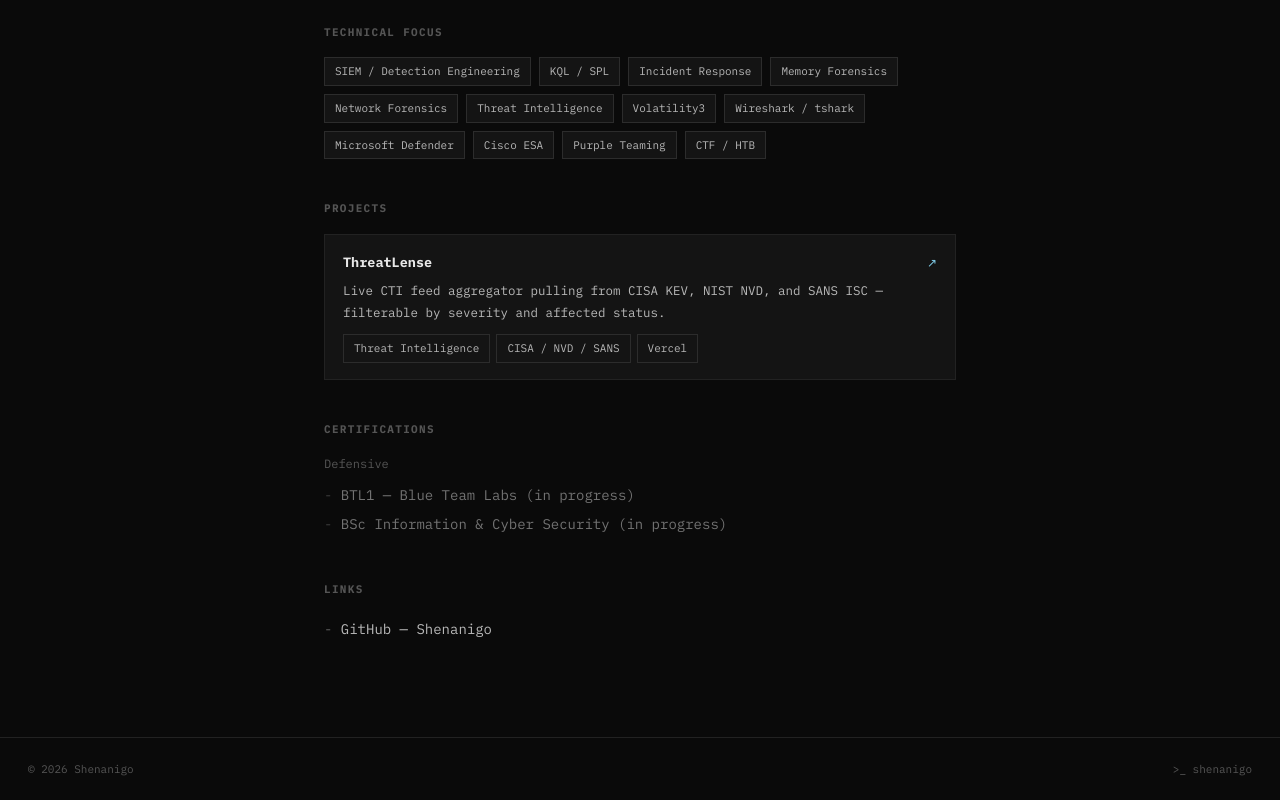
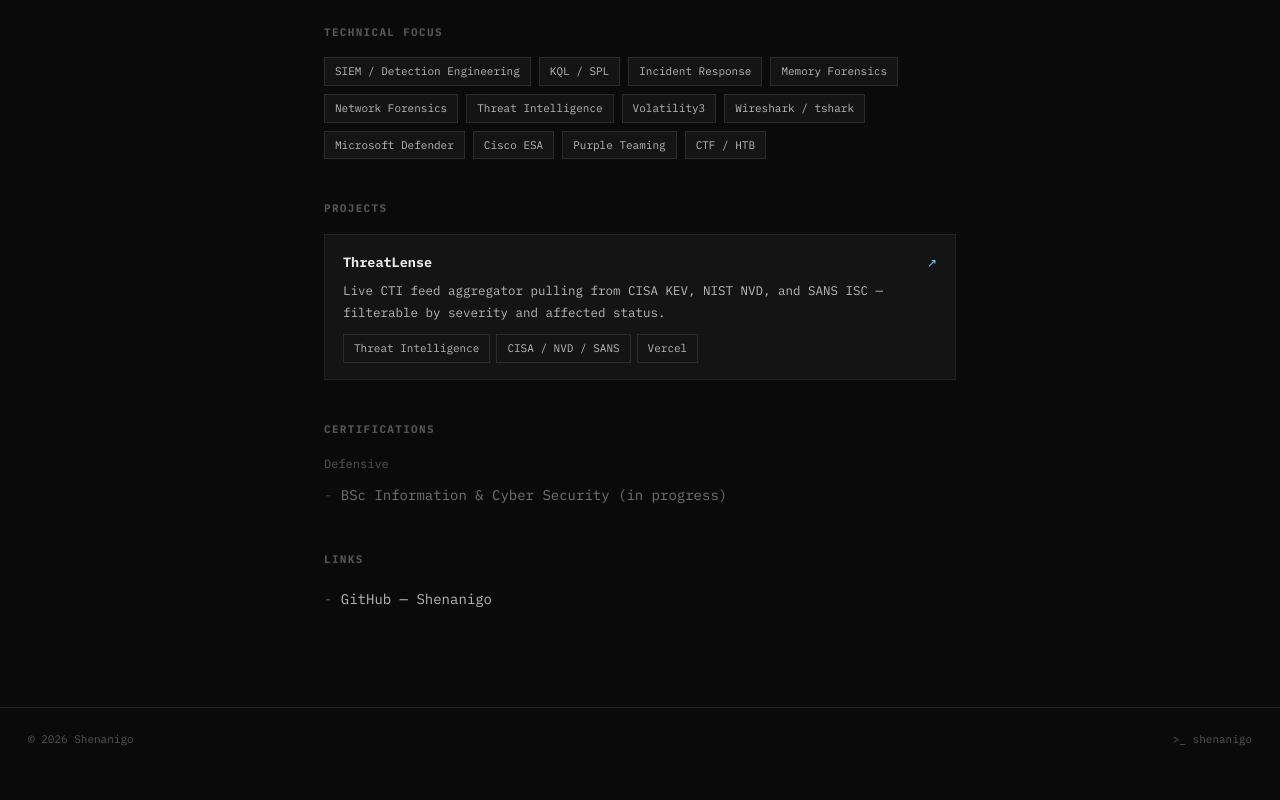
Before and after one commit to shenanigo/shenanigo.github.io, a website: page index.html in a window 1280 px wide. Shown: the part 493-1293 px from the top of the page. After the commit the page ends 1264 px from the top, so only its background shows below. Drawn offline with Linux system fonts and the light colour scheme.

Commit message:
Remove in-progress certification entry for BTL1

```diff
--- a/index.html
+++ b/index.html
@@ -243,7 +243,6 @@ footer {
     <div class="section-title">Certifications</div>
     <div class="cert-label">Defensive</div>
     <ul>
-      <li class="wip">BTL1 — Blue Team Labs (in progress)</li>
       <li class="wip">BSc Information & Cyber Security (in progress)</li>
     </ul>
 
```
